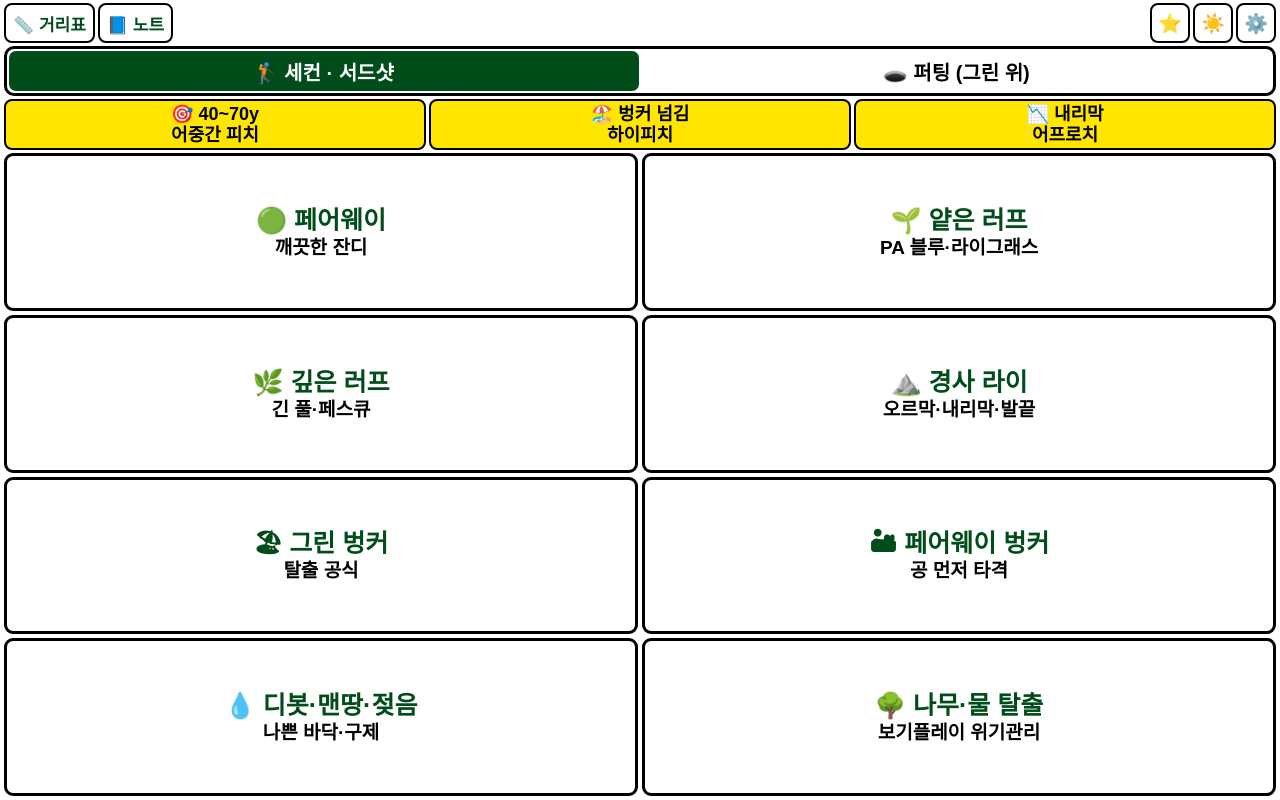
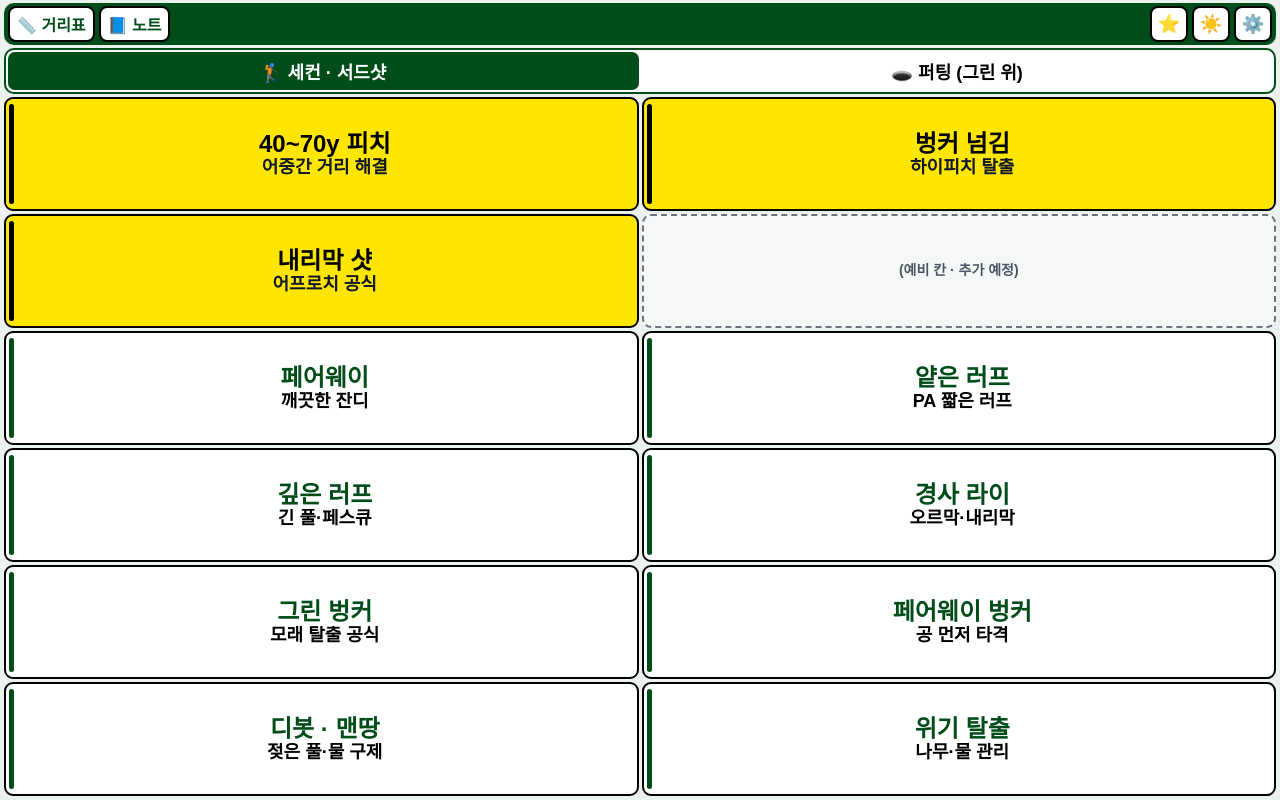
Before and after one commit to psungkim-svg/sk-golf-caddie, a plain HTML site: page index.html in a window 1280 px wide. Drawn offline with Linux system fonts and the light colour scheme.

Commit message:
Add files via upload

```diff
--- a/index.html
+++ b/index.html
@@ -6,14 +6,16 @@
 <meta name="theme-color" content="#004d1a">
 <meta name="apple-mobile-web-app-capable" content="yes">
 <meta name="apple-mobile-web-app-status-bar-style" content="default">
-<title>SK-골프캐디 v2.5</title>
+<title>SK-골프캐디 v2.6</title>
 <link rel="manifest" href="manifest.webmanifest">
 <link rel="icon" href="icon-192.png">
 <link rel="apple-touch-icon" href="icon-192.png">
 <style>
   /* 직사광선(100,000 lux) 야외 특화 초고대비 팔레트: 순백 배경 + 순흑 텍스트(21:1) + 회색/파스텔 완전 배제 */
   :root {
-    --bg: #ffffff;
+    --bg: #ebf1ed;
+    --header-bg: #004d1a;
+    --header-fg: #ffffff;
     --surface: #ffffff;
     --surface2: #e6f4ea;
     --text: #000000;
@@ -25,6 +27,10 @@
     --gold-bg: #ffe600;
     --danger: #990000;
     --danger-bg: #ffe4e4;
+    --star-bg: #fffbeb;
+    --empty-bg: #f6f8f7;
+    --empty-bd: #6b7280;
+    --empty-fg: #4b5563;
     --blue: #003399;
     --border: #000000;
     --border-soft: #004d1a;
@@ -38,10 +44,12 @@
     --svg-aim: #cc0000;
     --cardfs: 24px;
     --detailfs: 22px;
-    --btnfs: 24px;
+    --btnfs: 23px;
   }
   body[data-theme="dark"] {
     --bg: #000000;
+    --header-bg: #122217;
+    --header-fg: #ffd400;
     --surface: #0a0f0c;
     --surface2: #122217;
     --text: #ffffff;
@@ -53,6 +61,10 @@
     --gold-bg: #ffd400;
     --danger: #ff6b6b;
     --danger-bg: #3b0d0d;
+    --star-bg: #241900;
+    --empty-bg: #111814;
+    --empty-bd: #64748b;
+    --empty-fg: #cbd5e1;
     --blue: #60a5fa;
     --border: #ffd400;
     --border-soft: #ffd400;
@@ -78,104 +90,135 @@
   .screen {
     display: none; height: 100dvh; flex-direction: column;
     padding: 3px 4px calc(4px + env(safe-area-inset-bottom));
-    gap: 3px; overflow-y: auto;
+    gap: 3px; overflow-y: auto; background: var(--bg);
   }
   .screen > :not(.scroll) { flex-shrink: 0; }
   .screen.active { display: flex; }
   .scroll { overflow-y: auto; flex: 1 1 auto; min-height: 0; -webkit-overflow-scrolling: touch; }
 
-  /* 상단바 */
-  .topbar { display: flex; align-items: center; gap: 3px; min-height: 40px; }
+  /* 마스터스 짙은 그린 상단 헤더바 */
+  .topbar {
+    display: flex; align-items: center; gap: 4px; min-height: 42px;
+    background: var(--header-bg); padding: 3px 4px; border-radius: 10px;
+  }
   .topbar .title {
-    flex: 1; font-size: 21px; font-weight: 900; color: var(--accent);
+    flex: 1; font-size: 21px; font-weight: 900; color: var(--header-fg);
     text-align: center; white-space: nowrap; overflow: hidden; text-overflow: ellipsis;
   }
   .smallbtn {
-    min-width: 40px; min-height: 40px; font-size: 19px; font-weight: 900;
-    background: var(--bg); color: var(--accent);
-    border: 2.5px solid var(--border); border-radius: 8px; cursor: pointer;
+    min-width: 38px; min-height: 36px; font-size: 18px; font-weight: 900;
+    background: var(--surface); color: var(--accent);
+    border: 2px solid var(--border); border-radius: 8px; cursor: pointer;
     display: inline-flex; align-items: center; justify-content: center; padding: 0 5px;
-  }
-  .smallbtn.wide { font-size: 17px; padding: 0 7px; white-space: nowrap; gap: 2px; }
-  .smallbtn.on { background: var(--accent); color: var(--accent-fg); }
+    white-space: nowrap;
+  }
+  .smallbtn.wide { font-size: 16px; padding: 0 7px; gap: 2px; }
+  .smallbtn.on { background: var(--gold-bg); color: var(--gold); }
 
   /* 모드 스위치 (샷 vs 퍼팅) */
   .modeswitch {
     display: grid; grid-template-columns: 1fr 1fr; gap: 3px;
-    background: var(--bg); padding: 2px; border-radius: 10px;
-    border: 3px solid var(--border);
+    background: var(--surface); padding: 2px; border-radius: 10px;
+    border: 2.5px solid var(--border-soft);
   }
   .modebtn {
-    min-height: 40px; border: 0; border-radius: 7px;
-    font-size: 20px; font-weight: 900; cursor: pointer;
+    min-height: 38px; border: 0; border-radius: 7px;
+    font-size: 18px; font-weight: 900; cursor: pointer;
     background: transparent; color: var(--text); padding: 0;
+    white-space: nowrap;
   }
   .modebtn.active { background: var(--accent); color: var(--accent-fg); }
 
-  /* TOP3 원터치 바 */
-  .quickstrip { display: grid; grid-template-columns: repeat(3, 1fr); gap: 3px; }
-  .quickbtn {
-    min-height: 42px; padding: 3px 2px; border-radius: 8px;
-    background: var(--gold-bg); color: var(--gold);
-    border: 2.5px solid var(--border); font-size: clamp(15px, 4.1vw, 18px); font-weight: 900;
-    line-height: 1.15; cursor: pointer; text-align: center; word-break: keep-all;
-  }
   .puttbanner {
     background: var(--gold-bg); border: 2.5px solid var(--border);
-    border-radius: 8px; padding: 4px 6px;
-    font-size: clamp(16px, 4.3vw, 19px); font-weight: 900; color: var(--gold); line-height: 1.2;
+    border-radius: 9px; padding: 4px 6px;
+    font-size: clamp(16px, 4.2vw, 18px); font-weight: 900; color: var(--gold); line-height: 1.18;
   }
   .puttbanner strong { color: var(--gold); text-decoration: underline; }
 
-  /* 대형 버튼 & 그리드 (여백 제로 + 초대형 볼드 글씨) */
+  /* 대형 버튼 */
   .bigbtn {
     min-height: 52px; font-size: var(--btnfs); font-weight: 900; width: 100%;
     background: var(--surface); color: var(--text);
-    border: 3px solid var(--border); border-radius: 10px; cursor: pointer;
+    border: 2.5px solid var(--border); border-radius: 10px; cursor: pointer;
     padding: 4px 6px; line-height: 1.15; word-break: keep-all;
   }
   .bigbtn.primary { background: var(--accent); color: var(--accent-fg); }
   .bigbtn.soft { border-color: var(--border-soft); }
   .bigbtn:active { background: var(--accent); color: var(--accent-fg); }
 
+  /* 첫 화면: 12개 동일 크기 박스 (노란 4칸 + 흰색 8칸), 아이콘 없음, 줄바꿈 없음, 행간·여백 최소 */
+  .homegrid12 {
+    flex: 1; display: grid; grid-template-columns: 1fr 1fr;
+    grid-template-rows: repeat(6, 1fr); gap: 3px; min-height: 0;
+  }
   .homegrid {
     flex: 1; display: grid; grid-template-columns: 1fr 1fr;
-    grid-template-rows: repeat(4, 1fr); gap: 4px; min-height: 0;
-  }
-  .homegrid .bigbtn {
-    height: 100%; min-height: 0; border-radius: 9px;
+    grid-template-rows: repeat(4, 1fr); gap: 3px; min-height: 0;
+  }
+  .tilebox {
+    position: relative; height: 100%; min-height: 0; width: 100%;
+    border-radius: 9px; border: 2.5px solid var(--border);
+    background: var(--surface); color: var(--text); cursor: pointer;
     display: flex; flex-direction: column; align-items: center; justify-content: center;
-    gap: 3px; padding: 2px 3px;
-  }
-  .homegrid .hmain {
-    font-size: clamp(20px, 5.4vw, 25px); font-weight: 900;
-    line-height: 1.12; color: var(--accent); word-break: keep-all;
-  }
-  .homegrid .ico { font-size: 1em; line-height: 1; }
-  .homegrid .sub {
-    font-size: clamp(16px, 4.4vw, 19px); font-weight: 900;
-    line-height: 1.12; color: var(--text); word-break: keep-all;
-  }
-  .homegrid .bigbtn:active .hmain,
-  .homegrid .bigbtn:active .sub { color: var(--accent-fg); }
-
-  /* 둘째 화면 (거리·세부 라이): 여백 최소 + 설명 크게 볼드 2줄 풀확장 */
-  #distList { display: flex; flex-direction: column; gap: 4px; flex: 1; }
+    gap: 1px; padding: 2px 4px 2px 11px; overflow: hidden; text-align: center;
+  }
+  .tilebox::before {
+    content: ""; position: absolute; left: 3px; top: 5px; bottom: 5px; width: 5px;
+    border-radius: 3px; background: var(--accent);
+  }
+  .tilebox.qbox { background: var(--gold-bg); }
+  .tilebox.qbox::before { background: var(--gold); }
+  .tilebox.qempty {
+    background: var(--empty-bg); border: 2px dashed var(--empty-bd);
+    padding: 2px 4px; color: var(--empty-fg);
+  }
+  .tilebox.qempty::before { display: none; }
+  .tilebox .hmain {
+    font-size: clamp(20px, 5.5vw, 24px); font-weight: 900;
+    line-height: 1.08; color: var(--accent);
+    white-space: nowrap; overflow: hidden; max-width: 100%;
+  }
+  .tilebox.qbox .hmain { color: var(--gold); }
+  .tilebox .sub {
+    font-size: clamp(16px, 4.3vw, 18px); font-weight: 900;
+    line-height: 1.08; color: var(--text);
+    white-space: nowrap; overflow: hidden; max-width: 100%;
+  }
+  .tilebox.qbox .sub { color: var(--muted); }
+  .tilebox.qempty .sub { font-size: 14px; font-weight: 800; color: var(--empty-fg); }
+  .tilebox:active { background: var(--accent); }
+  .tilebox:active .hmain, .tilebox:active .sub { color: var(--accent-fg); }
+
+  /* 둘째 화면 (거리·세부 라이): 아이콘 없음, 줄바꿈 없음, 큰 글씨 + 포인트 디자인 + 여백 최소 */
+  #distList { display: flex; flex-direction: column; gap: 3px; flex: 1; padding-top: 1px; }
   .distbtn {
-    flex: 1 0 64px; max-height: 132px;
+    position: relative; flex: 1 0 60px; max-height: 112px;
     display: flex; flex-direction: column; align-items: flex-start; justify-content: center;
-    text-align: left; padding: 4px 8px; gap: 2px; border-radius: 10px;
-  }
+    text-align: left; padding: 3px 26px 3px 16px; gap: 1px;
+    border-radius: 10px; border: 2.5px solid var(--border); background: var(--surface);
+  }
+  .distbtn::before {
+    content: ""; position: absolute; left: 4px; top: 6px; bottom: 6px; width: 6px;
+    border-radius: 3px; background: var(--accent);
+  }
+  .distbtn::after {
+    content: "›"; position: absolute; right: 8px; top: 50%; transform: translateY(-54%);
+    font-size: 28px; font-weight: 900; color: var(--accent); line-height: 1;
+  }
+  .distbtn.star { background: var(--star-bg); }
+  .distbtn.star::before { background: var(--danger); }
+  .distbtn.star::after { color: var(--danger); }
   .distbtn .dmain {
-    font-size: clamp(22px, 6vw, 27px); font-weight: 900;
-    color: var(--accent); line-height: 1.14;
-  }
+    font-size: clamp(22px, 5.9vw, 26px); font-weight: 900;
+    color: var(--accent); line-height: 1.1; white-space: nowrap; max-width: 100%; overflow: hidden;
+  }
+  .distbtn.star .dmain { color: var(--danger); }
   .distbtn .dsub {
-    font-size: clamp(18px, 4.9vw, 22px); font-weight: 900;
-    color: var(--text); line-height: 1.16;
-  }
-  .distbtn:active .dmain,
-  .distbtn:active .dsub { color: var(--accent-fg); }
+    font-size: clamp(18px, 4.8vw, 21px); font-weight: 900;
+    color: var(--text); line-height: 1.12; white-space: nowrap; max-width: 100%; overflow: hidden;
+  }
+  .distbtn:active .dmain, .distbtn:active .dsub, .distbtn:active::after { color: var(--accent-fg); }
 
   /* 카드 화면: 상단 박스 없는 추천클럽 + 1/3 그림 : 2/3 4줄 설명 */
   .clubhero {
@@ -334,14 +377,14 @@
     <button class="modebtn" id="modePutt">🕳️ 퍼팅 (그린 위)</button>
   </div>
 
-  <!-- 샷 모드 -->
+  <!-- 샷 모드 (동일 크기 12칸: 노란 4칸 + 흰색 8칸) -->
   <div id="homeShotArea" style="display:flex;flex-direction:column;gap:3px;flex:1;min-height:0;">
-    <div class="quickstrip">
-      <button class="quickbtn" id="qPitch">🎯 40~70y<br>어중간 피치</button>
-      <button class="quickbtn" id="qLob">🏖️ 벙커 넘김<br>하이피치</button>
-      <button class="quickbtn" id="qDownhill">📉 내리막<br>어프로치</button>
+    <div class="homegrid12" id="homeGrid">
+      <button class="tilebox qbox" id="qPitch"><span class="hmain">40~70y 피치</span><span class="sub">어중간 거리 해결</span></button>
+      <button class="tilebox qbox" id="qLob"><span class="hmain">벙커 넘김</span><span class="sub">하이피치 탈출</span></button>
+      <button class="tilebox qbox" id="qDownhill"><span class="hmain">내리막 샷</span><span class="sub">어프로치 공식</span></button>
+      <button class="tilebox qempty" id="qEmpty" type="button"><span class="sub">(예비 칸 · 추가 예정)</span></button>
     </div>
-    <div class="homegrid" id="homeGrid"></div>
   </div>
 
   <!-- 퍼팅 모드 -->
@@ -512,7 +555,7 @@
 
 /* ===== 맞춤형 데이터 (Horsham PA · XXIO 13/14 · 60대 중반 복귀 · 보기 플레이) ===== */
 const DATA = {
-  app: { name: "SK-골프캐디", version: "v2.5" },
+  app: { name: "SK-골프캐디", version: "v2.6" },
   bagDefaults: [
     { id: "dr",  name: "드라이버",   spec: "10.5~11.5° (R)", carry: 185, note: "슬라이스 땐 호젤 +1°" },
     { id: "w5",  name: "5번 우드",   spec: "18° (R)",         carry: 165, note: "3W 대신 핵심 페어웨이 우드" },
@@ -538,7 +581,7 @@ const DATA = {
       ]
     },
     {
-      id: "light_rough", label: "얕은 러프", sub: "PA 블루·라이그래스", icon: "🌱",
+      id: "light_rough", label: "얕은 러프", sub: "PA 짧은 러프", icon: "🌱",
       distances: [
         { id: "~15", label: "~15야드 이하", sub: "짧은 탈출 칩" },
         { id: "15~40", label: "15~40야드", sub: "스핀 감소·구름↑" },
@@ -560,7 +603,7 @@ const DATA = {
       ]
     },
     {
-      id: "slope_lie", label: "경사 라이", sub: "오르막·내리막·발끝", icon: "⛰️",
+      id: "slope_lie", label: "경사 라이", sub: "오르막·내리막", icon: "⛰️",
       distances: [
         { id: "uphill_short", label: "왼발 오르막 (~70y)", sub: "어프로치·탄도↑" },
         { id: "uphill_full", label: "왼발 오르막 (70y+)", sub: "+1~2클럽·왼쪽 당김" },
@@ -571,10 +614,10 @@ const DATA = {
       ]
     },
     {
-      id: "green_bunker", label: "그린 벙커", sub: "탈출 공식", icon: "🏖",
+      id: "green_bunker", label: "그린 벙커", sub: "모래 탈출 공식", icon: "🏖",
       distances: [
         { id: "~15", label: "~15야드 (기본 탈출)", sub: "SW 56°·모래 2인치 뒤" },
-        { id: "15~35", label: "15~35야드 (긴 벙커)", sub: "AW 48° 또는 페이스 덜 열기" }
+        { id: "15~35", label: "15~35야드 (긴 벙커)", sub: "AW 48° · 채 덜 열기" }
       ]
     },
     {
@@ -586,34 +629,34 @@ const DATA = {
       ]
     },
     {
-      id: "bad_turf", label: "디봇·맨땅·젖음", sub: "나쁜 바닥·구제", icon: "💧",
+      id: "bad_turf", label: "디봇 · 맨땅", sub: "젖은 풀·물 구제", icon: "💧",
       distances: [
         { id: "divot_short", label: "디봇 자국 (~50y)", sub: "공 뒤로·낮게 굴리기" },
         { id: "divot_full", label: "디봇 자국 (50y+)", sub: "+1클럽·찍어 치기" },
-        { id: "tight_short", label: "맨땅·짧은 잔디 (~50y)", sub: "퍼터·9i/PW (바닥 튕김 주의)" },
+        { id: "tight_short", label: "맨땅·짧은 잔디 (~50y)", sub: "퍼터·9i/PW (바닥 튕김)" },
         { id: "tight_full", label: "맨땅·짧은 잔디 (50y+)", sub: "5H 쓸기·뒤땅 금지" },
         { id: "wet_leaves", label: "젖은 풀·가을 낙엽", sub: "채 띄워 준비·공 먼저" },
         { id: "relief_rule", label: "카트길·고인 물 (구제)", sub: "무벌타 무릎 높이 드롭" }
       ]
     },
     {
-      id: "trouble", label: "나무·물 탈출", sub: "보기플레이 위기관리", icon: "🌳",
+      id: "trouble", label: "위기 탈출", sub: "나무·물 관리", icon: "🌳",
       distances: [
         { id: "~40", label: "~40야드 (탈출 우선)", sub: "7i 낮게 굴려 빼기" },
-        { id: "40~110", label: "40~110야드 (낮게 굴리기)", sub: "가지 아래로 낮게" },
+        { id: "40~110", label: "40~110야드 (낮은 탈출)", sub: "가지 아래로 낮게" },
         { id: "110+", label: "110야드+ (판단·벌타)", sub: "1타 벌타 vs 안전 탈출" }
       ]
     }
   ],
   puttSituations: [
-    { id: "putt_up", label: "오르막 퍼트", sub: "짧음 방지·홀 1ft 뒤", icon: "⬆️" },
-    { id: "putt_down", label: "내리막 퍼트", sub: "유리판 터치·위쪽 태우기", icon: "⬇️" },
-    { id: "putt_slice", label: "슬라이스 퍼트", sub: "좌→우 · 왼쪽 조준", icon: "↪️" },
-    { id: "putt_hook", label: "훅 퍼트", sub: "우→좌 · 오른쪽 조준", icon: "↩️" },
-    { id: "putt_tier", label: "2단 · S자", sub: "같은 단 올리기 1순위", icon: "〰️" },
+    { id: "putt_up", label: "오르막 퍼트", sub: "홀 1ft 지나치기", icon: "⬆️" },
+    { id: "putt_down", label: "내리막 퍼트", sub: "유리판 터치", icon: "⬇️" },
+    { id: "putt_slice", label: "슬라이스 퍼트", sub: "좌→우·왼쪽 조준", icon: "↪️" },
+    { id: "putt_hook", label: "훅 퍼트", sub: "우→좌·오른쪽 조준", icon: "↩️" },
+    { id: "putt_tier", label: "2단 · S자", sub: "같은 단 올리기", icon: "〰️" },
     { id: "putt_short", label: "숏퍼트 6ft↓", sub: "공 줄 정렬·직진", icon: "🎯" },
     { id: "putt_long", label: "롱퍼트 20ft+", sub: "줄 숨기기·1m 원", icon: "📏" },
-    { id: "putt_surface", label: "그린 밖·젖음", sub: "프린지·오후 잔디 튐", icon: "🌱" }
+    { id: "putt_surface", label: "그린 밖·젖음", sub: "프린지·오후 튐", icon: "🌱" }
   ],
 
   /* 칩 그룹 정의: 각 상황별 충돌 없는 변수 */
@@ -2017,11 +2060,11 @@ function renderHome() {
 
   if (isShot) {
     const g = document.getElementById("homeGrid");
-    g.innerHTML = "";
+    g.querySelectorAll(".lie-tile").forEach(function (el) { el.remove(); });
     getData().lies.forEach(function (l) {
       const b = document.createElement("button");
-      b.className = "bigbtn";
-      b.innerHTML = '<span class="hmain"><span class="ico">' + esc(l.icon) + '</span> ' + esc(l.label) + '</span>' +
+      b.className = "tilebox lie-tile";
+      b.innerHTML = '<span class="hmain">' + esc(l.label) + '</span>' +
                     (l.sub ? '<span class="sub">' + esc(l.sub) + '</span>' : '');
       b.onclick = function () { st.distMode = "card"; openDist(l.id); };
       g.appendChild(b);
@@ -2031,8 +2074,8 @@ function renderHome() {
     pg.innerHTML = "";
     (getData().puttSituations || []).forEach(function (p) {
       const b = document.createElement("button");
-      b.className = "bigbtn";
-      b.innerHTML = '<span class="hmain"><span class="ico">' + esc(p.icon) + '</span> ' + esc(p.label) + '</span>' +
+      b.className = "tilebox";
+      b.innerHTML = '<span class="hmain">' + esc(p.label) + '</span>' +
                     (p.sub ? '<span class="sub">' + esc(p.sub) + '</span>' : '');
       b.onclick = function () { st.lie = p.id; st.distance = "main"; openCard(); };
       pg.appendChild(b);
@@ -2044,12 +2087,13 @@ function renderHome() {
 function openDist(lieId) {
   st.lie = lieId;
   const l = findLieOrPutt(lieId);
-  document.getElementById("distTitle").textContent = (l.icon + " " + l.label) + (st.distMode === "edit" ? " · 편집" : "");
+  document.getElementById("distTitle").textContent = l.label + (st.distMode === "edit" ? " · 편집" : "");
   const box = document.getElementById("distList");
   box.innerHTML = "";
   (l.distances || []).forEach(function (d) {
     const b = document.createElement("button");
-    b.className = "bigbtn distbtn";
+    const isStar = d.label.indexOf("★") > -1;
+    b.className = "bigbtn distbtn" + (isStar ? " star" : "");
     b.innerHTML = '<span class="dmain">' + esc(d.label) + '</span><span class="dsub">' + esc(d.sub || "") + '</span>';
     b.onclick = function () {
       st.distance = d.id;
@@ -2491,6 +2535,7 @@ document.getElementById("modePutt").onclick = function () { st.mode = "putt"; re
 document.getElementById("qPitch").onclick = function () { st.lie = "fairway"; st.distance = "40~70"; openCard(); };
 document.getElementById("qLob").onclick = function () { st.lie = "fairway"; st.distance = "15~40"; openCard({ pin: "pin_obstacle" }); };
 document.getElementById("qDownhill").onclick = function () { st.lie = "slope_lie"; st.distance = "downhill_short"; openCard(); };
+document.getElementById("qEmpty").onclick = function () { toast("나중에 자주 쓰는 샷을 추가할 예비 칸입니다"); };
 
 document.getElementById("btnBag").onclick = function () { renderBag(); navTo("scr-bag"); };
 document.getElementById("bagModeNormal").onclick = function () { st.bagCold = false; renderBag(); };
--- a/sw.js
+++ b/sw.js
@@ -1,5 +1,5 @@
 /* SK-골프캐디 v2.0 오프라인 서비스 워커 */
-const CACHE_NAME = "sk-golf-caddie-v2.5";
+const CACHE_NAME = "sk-golf-caddie-v2.6";
 const FILES = [
   "./",
   "./index.html",
```
